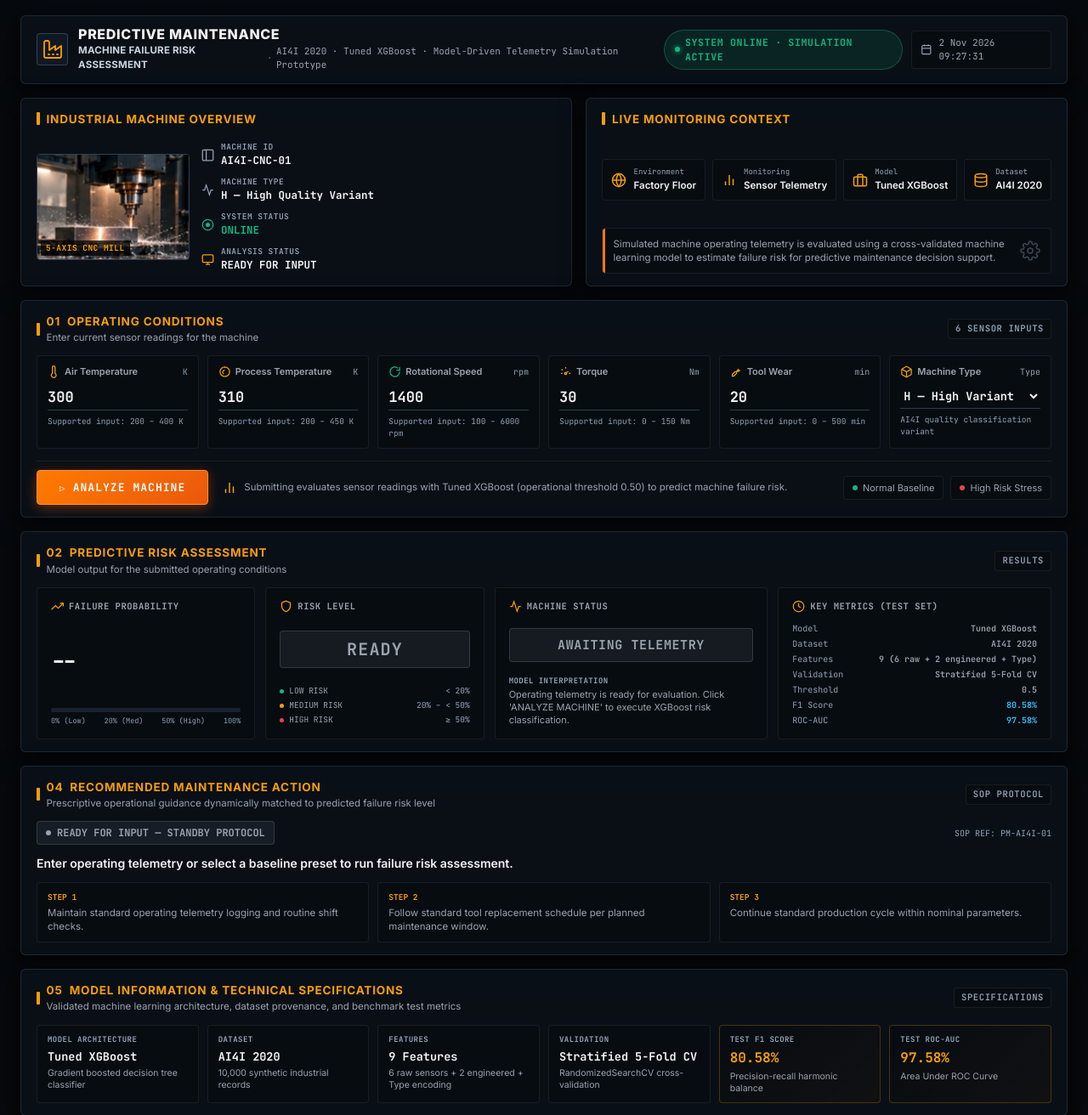
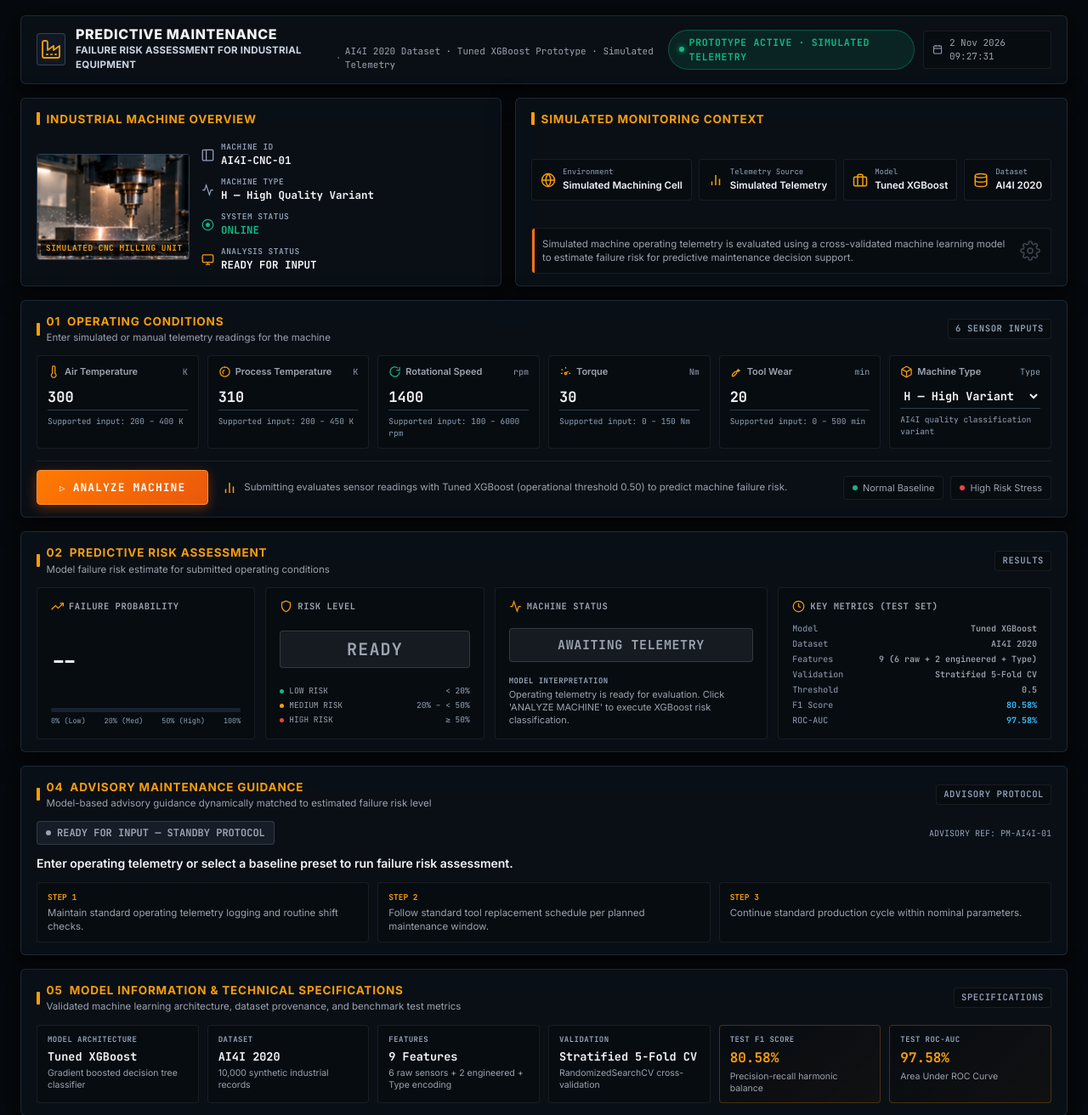
Before and after one commit to S-Dinesh-Reddy/predictive-maintenance-failure-risk-assessment, a Flask app: page / in a window 1280 px wide. Shown: the top 1312 px of the page at 85% size. Run offline with Flask 3, Linux system fonts and the light colour scheme; parts of the project's set-up code (start-up, migrations or seed data) failed here and were passed over.

Commit message:
Update dashboard and project report

```diff
--- a/templates/index.html
+++ b/templates/index.html
@@ -4,9 +4,9 @@
 <head>
   <meta charset="utf-8" />
   <meta name="viewport" content="width=device-width, initial-scale=1" />
-  <title>Predictive Maintenance — Machine Failure Risk Assessment</title>
+  <title>Predictive Maintenance and Failure Risk Assessment for Industrial Equipment</title>
   <meta name="description"
-    content="Industrial predictive maintenance control center with tuned XGBoost failure risk assessment on AI4I 2020 dataset." />
+    content="Predictive Maintenance and Failure Risk Assessment for Industrial Equipment prototype with tuned XGBoost classifier on AI4I 2020 dataset." />
 
   <!-- Modern Clean Industrial Fonts -->
   <link rel="preconnect" href="https://fonts.googleapis.com" />
@@ -41,9 +41,9 @@
         <div class="system-titles">
           <h1 class="system-title">PREDICTIVE MAINTENANCE</h1>
           <div class="system-subtitle-row">
-            <span class="system-sub-bold">MACHINE FAILURE RISK ASSESSMENT</span>
+            <span class="system-sub-bold">FAILURE RISK ASSESSMENT FOR INDUSTRIAL EQUIPMENT</span>
             <span class="system-sep">·</span>
-            <span class="system-sub-meta">AI4I 2020 · Tuned XGBoost · Model-Driven Telemetry Simulation Prototype</span>
+            <span class="system-sub-meta">AI4I 2020 Dataset · Tuned XGBoost Prototype · Simulated Telemetry</span>
           </div>
         </div>
       </div>
@@ -51,7 +51,7 @@
       <div class="header-right">
         <div class="telemetry-pill">
           <span class="telemetry-dot"></span>
-          <span class="telemetry-label">SYSTEM ONLINE · SIMULATION ACTIVE</span>
+          <span class="telemetry-label">PROTOTYPE ACTIVE · SIMULATED TELEMETRY</span>
         </div>
         <div class="header-badge timestamp-badge">
           <svg width="14" height="14" viewBox="0 0 24 24" fill="none" stroke="currentColor" stroke-width="2">
@@ -96,7 +96,7 @@
             <!-- CNC Machining Photo Preview -->
             <div class="machine-photo-frame">
               <img src="{{ url_for('static', filename='assets/cnc_machine.jpg') }}" alt="CNC Milling Machining Center" class="machine-photo-img" />
-              <div class="photo-overlay-tag">5-AXIS CNC MILL</div>
+              <div class="photo-overlay-tag">SIMULATED CNC MILLING UNIT</div>
             </div>
 
             <!-- Telemetry Status Grid -->
@@ -175,7 +175,7 @@
           <div class="panel-header-line">
             <div class="section-title-wrap">
               <span class="orange-bar"></span>
-              <h2 class="panel-title-text">LIVE MONITORING CONTEXT</h2>
+              <h2 class="panel-title-text">SIMULATED MONITORING CONTEXT</h2>
             </div>
           </div>
 
@@ -190,7 +190,7 @@
               </div>
               <div class="context-cell-text">
                 <span class="c-k">Environment</span>
-                <span class="c-v">Factory Floor</span>
+                <span class="c-v">Simulated Machining Cell</span>
               </div>
             </div>
 
@@ -203,8 +203,8 @@
                 </svg>
               </div>
               <div class="context-cell-text">
-                <span class="c-k">Monitoring</span>
-                <span class="c-v">Sensor Telemetry</span>
+                <span class="c-k">Telemetry Source</span>
+                <span class="c-v">Simulated Telemetry</span>
               </div>
             </div>
 
@@ -266,7 +266,7 @@
           <span class="orange-bar"></span>
           <div>
             <h2 class="panel-title-text">01 &nbsp;OPERATING CONDITIONS</h2>
-            <p class="panel-subtitle-text">Enter current sensor readings for the machine</p>
+            <p class="panel-subtitle-text">Enter simulated or manual telemetry readings for the machine</p>
           </div>
         </div>
         <span class="panel-chip">6 SENSOR INPUTS</span>
@@ -459,7 +459,7 @@
           <span class="orange-bar"></span>
           <div>
             <h2 class="panel-title-text">02 &nbsp;PREDICTIVE RISK ASSESSMENT</h2>
-            <p class="panel-subtitle-text">Model output for the submitted operating conditions</p>
+            <p class="panel-subtitle-text">Model failure risk estimate for submitted operating conditions</p>
           </div>
         </div>
         <span class="panel-chip">RESULTS</span>
@@ -611,7 +611,7 @@
           <span class="orange-bar"></span>
           <div>
             <h2 class="panel-title-text">03 &nbsp;SUBMITTED MACHINE TELEMETRY SUMMARY</h2>
-            <p class="panel-subtitle-text">Active operational parameters submitted to the classification pipeline</p>
+            <p class="panel-subtitle-text">Operating parameters evaluated by the classification pipeline</p>
           </div>
         </div>
         <span class="panel-chip">INPUT SUMMARY</span>
@@ -659,11 +659,11 @@
         <div class="section-title-wrap">
           <span class="orange-bar"></span>
           <div>
-            <h2 class="panel-title-text">04 &nbsp;RECOMMENDED MAINTENANCE ACTION</h2>
-            <p class="panel-subtitle-text">Prescriptive operational guidance dynamically matched to predicted failure risk level</p>
+            <h2 class="panel-title-text">04 &nbsp;ADVISORY MAINTENANCE GUIDANCE</h2>
+            <p class="panel-subtitle-text">Model-based advisory guidance dynamically matched to estimated failure risk level</p>
           </div>
         </div>
-        <span class="panel-chip">SOP PROTOCOL</span>
+        <span class="panel-chip">ADVISORY PROTOCOL</span>
       </div>
 
       <div class="action-card-content">
@@ -682,7 +682,7 @@
               {% endif %}
             </span>
           </div>
-          <span class="action-protocol-tag">SOP REF: PM-AI4I-01</span>
+          <span class="action-protocol-tag">ADVISORY REF: PM-AI4I-01</span>
         </div>
 
         <p class="action-main-text" id="actionPrimaryText">
@@ -877,9 +877,9 @@
     <footer class="app-footer">
       <div class="footer-content">
         <div class="footer-left">
-          <span class="footer-brand">PREDICTIVE MAINTENANCE CONTROL CONSOLE</span>
+          <span class="footer-brand">PREDICTIVE MAINTENANCE AND FAILURE RISK ASSESSMENT</span>
           <span class="footer-sep">|</span>
-          <span class="footer-text">Machine Failure Risk Assessment &amp; Telemetry Monitoring</span>
+          <span class="footer-text">Industrial Equipment Decision Support Prototype</span>
         </div>
         <div class="footer-right">
           <span class="footer-sub">AI4I 2020 Predictive Maintenance Dataset · Tuned XGBoost</span>
```
Also changed, not shown: 2 other files.
